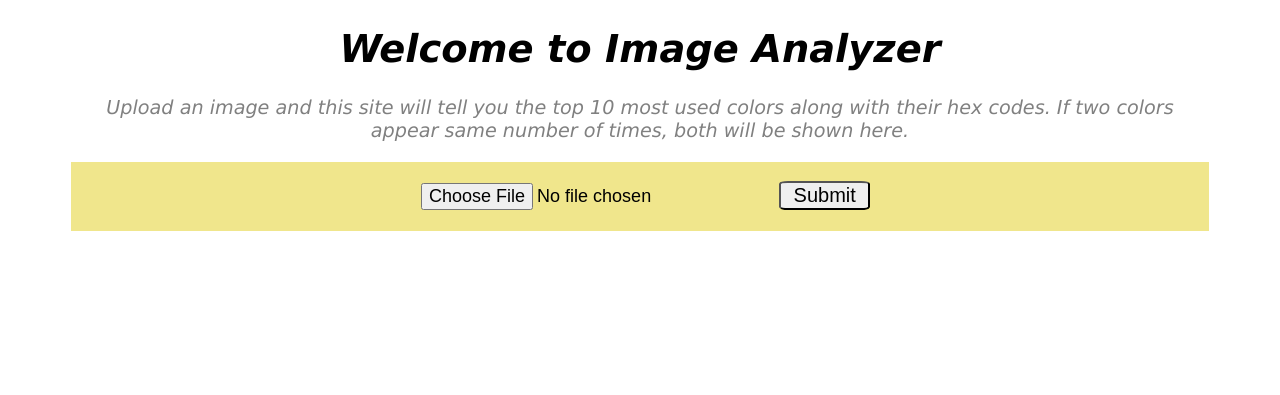
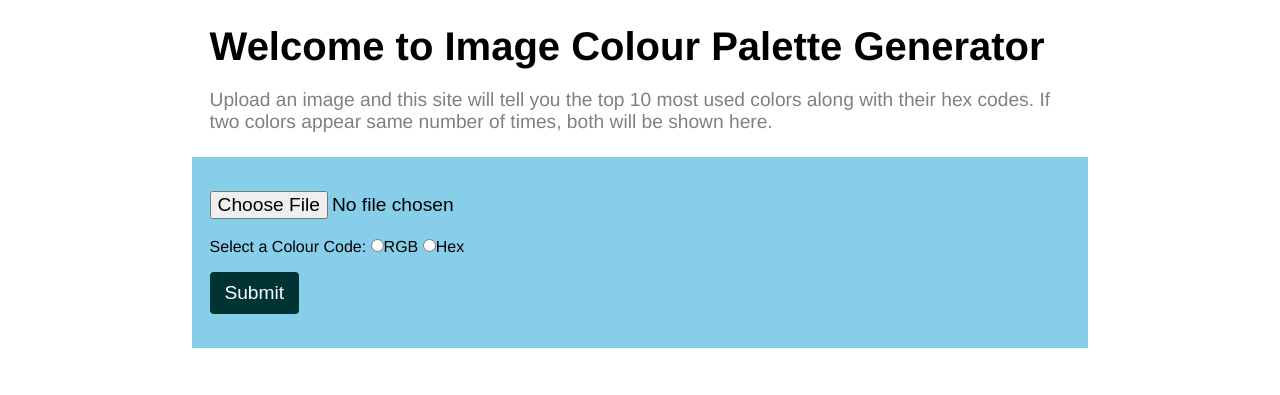
Before and after one commit to Ishan2608/Color-Palette-Extractor-Discover-the-Vibrant-Hues, a Flask app: page / in a window 1280 px wide. Shown: the top 395 px of the page. Run offline with Flask 2, Linux system fonts and the light colour scheme.

Commit message:
Improve UI and add radio button to select colour code

```diff
--- a/templates/index.html
+++ b/templates/index.html
@@ -6,34 +6,49 @@
     <style>
         *{
             box-sizing: border-box;
+            margin: 0%;
+            padding: 0%;
         }
+
         header, form, main{
-            font-style: italic;
-            width: 90%;
-            padding: 0;
             margin: auto;
-            text-align: center;
-            font-size: 1.2rem;
-            font-family: Geneva, Helvetica;
+            width: 70%;
+            font-family: Helvetica;
+            padding: 1.5rem 1.1rem;
         }
+
+        header > h1{
+            font-size: 2.5rem;
+            margin-bottom: 20px;
+        }
+
         header > p{
             color: gray;
+            font-size: 1.2rem;
         }
 
         form{
-            padding: 10px;
-            background-color: khaki;
+            background-color: skyblue;
         }
-        input[type='submit']{
-            font-size: 20px;
-            padding-right: 1.1%;
-            padding-left: 1.1%;
-            border-radius: 10%;
+
+        input{
+            margin: 10px 0;
+        }
+
+        input[type='submit'], input[type='file']{
+            font-size: 1.2rem;
+        }
+
+        input:hover{
             cursor: pointer;
         }
-        input[type='file']{
-            font-size: 18px;
-            padding: 1%;
+
+        input[type='submit']{
+            padding: 0.5rem 0.8rem;
+            border: 2px solid #003333;
+            background-color: #003333;
+            color: white;
+            border-radius: 4px;
         }
 
         .pair{
@@ -62,21 +77,31 @@
 </head>
 <body>
     <header>
-        <h1>Welcome to Image Analyzer</h1>
+        <h1>Welcome to Image Colour Palette Generator</h1>
         <p>
             Upload an image and this site will tell you the top 10 most used colors along with their hex codes.
             If two colors appear same number of times, both will be shown here.
         </p>
     </header>
     <form action = "/" method = "POST" enctype = "multipart/form-data">
-         <input type = "file" name = "file" />
-         <input type = "submit"/>
+        <input type = "file" name = "file" />
+        <br>
+        Select a Colour Code:
+        <input type="radio" name="colour_code" value="rgb">RGB
+        <input type="radio" name="colour_code" value="hex">Hex
+        <br>
+        <input type = "submit"/>
     </form>
     <main>
         {% for i in range(colors_list|length) %}
             <div class="pair">
-                <div class="color-box" style="background-color: rgb{{ colors_list[i] }};"></div>
-                <div class="color-box-value"> {{i+1}}:-   rgb{{colors_list[i]}}</div>
+                {% if code != 'hex': %}
+                    <div class="color-box" style="background-color: rgb{{ colors_list[i] }};"></div>
+                    <div class="color-box-value"> {{i+1}}:-   rgb{{colors_list[i]}}</div>
+                {% else: %}
+                    <div class="color-box" style="background-color: #{{ colors_list[i] }};"></div>
+                    <div class="color-box-value"> {{i+1}}:-   #{{colors_list[i]}}</div>
+                {% endif %}
             </div>
         {% endfor %}
     </main>
```
